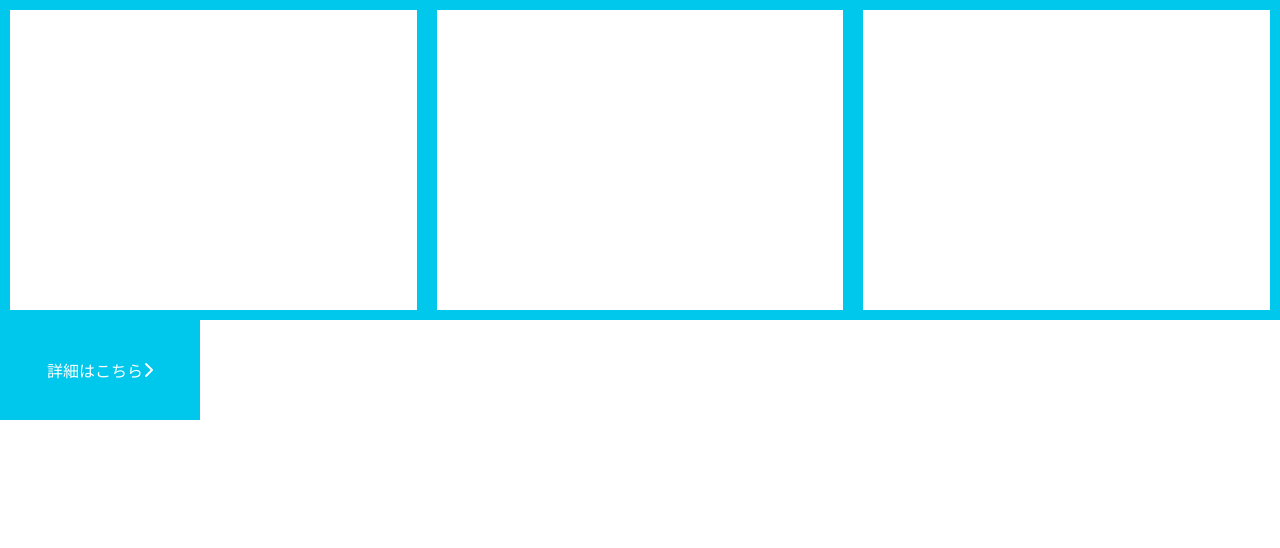
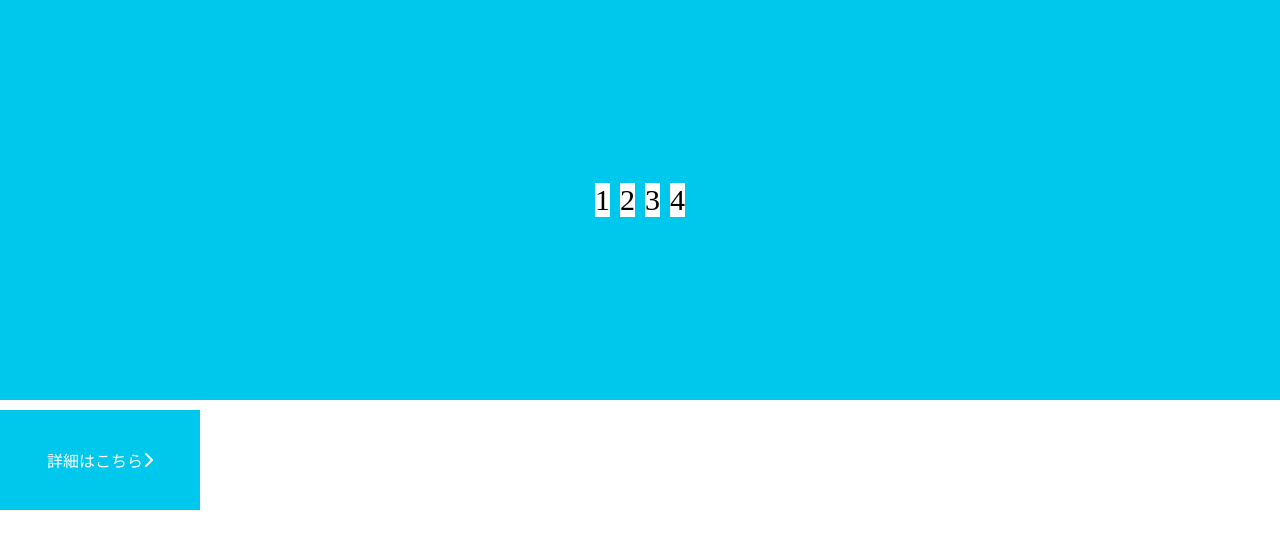
Before and after one commit to mwataru-pro/MySite, a plain HTML site: page Flex/index.html in a window 1280 px wide. Drawn offline with Linux system fonts and the light colour scheme.

Commit message:
フレックスレイアウトの設定

```diff
--- a/Flex/index.html
+++ b/Flex/index.html
@@ -8,9 +8,10 @@
   </head>
   <body>
     <div class="flex">
-      <div></div>
-      <div></div>
-      <div></div>
+      <div>1</div>
+      <div>2</div>
+      <div>3</div>
+      <div>4</div>
     </div>
     <div class="button">
       <span>詳細はこちら</span><i class="fas fa-chevron-right"></i>
--- a/Flex/style.css
+++ b/Flex/style.css
@@ -6,15 +6,22 @@
 }
 
 .flex {
+  background-color: #00c7ec;
+  height: 50vh;
+  padding: 10px;
   display: flex;
-  background-color: #00c7ec;
+  justify-content: center;
+  /* Flexレイアウトを行うための親の箱です。先ほどの例のようにdisplay:flexと設定することでFlexコンテナーになります。
+ Flexコンテナーとなった箱は更に、内容の 並ぶ方向(横・縦) / 横方向の整列方法 / 縦方向の整列方法 / 折り返し方法 などを同時に設定することができます。 */
+  align-items: center;
+  /* Flexコンテナー内に直接入っている要素は全て(※)自動的にFlexアイテムとなります。
+ Flexアイテムとなった要素は更に 並び順 / 伸縮比率 / 個別の縦位置などを簡単に設定することができます。 */
 }
 
 /* A > B ※A直下の階層にあるB要素を指定 */
 .flex > div {
-  width: 33%;
-  height: 300px;
-  margin: 10px;
+  margin: 5px;
+  font-size: 30px;
   background-color: #fff;
 }
 
@@ -27,4 +34,5 @@
   padding: 10px;
   color: #fff;
   background-color: #00c7ec;
+  margin-top: 10px;
 }
```
